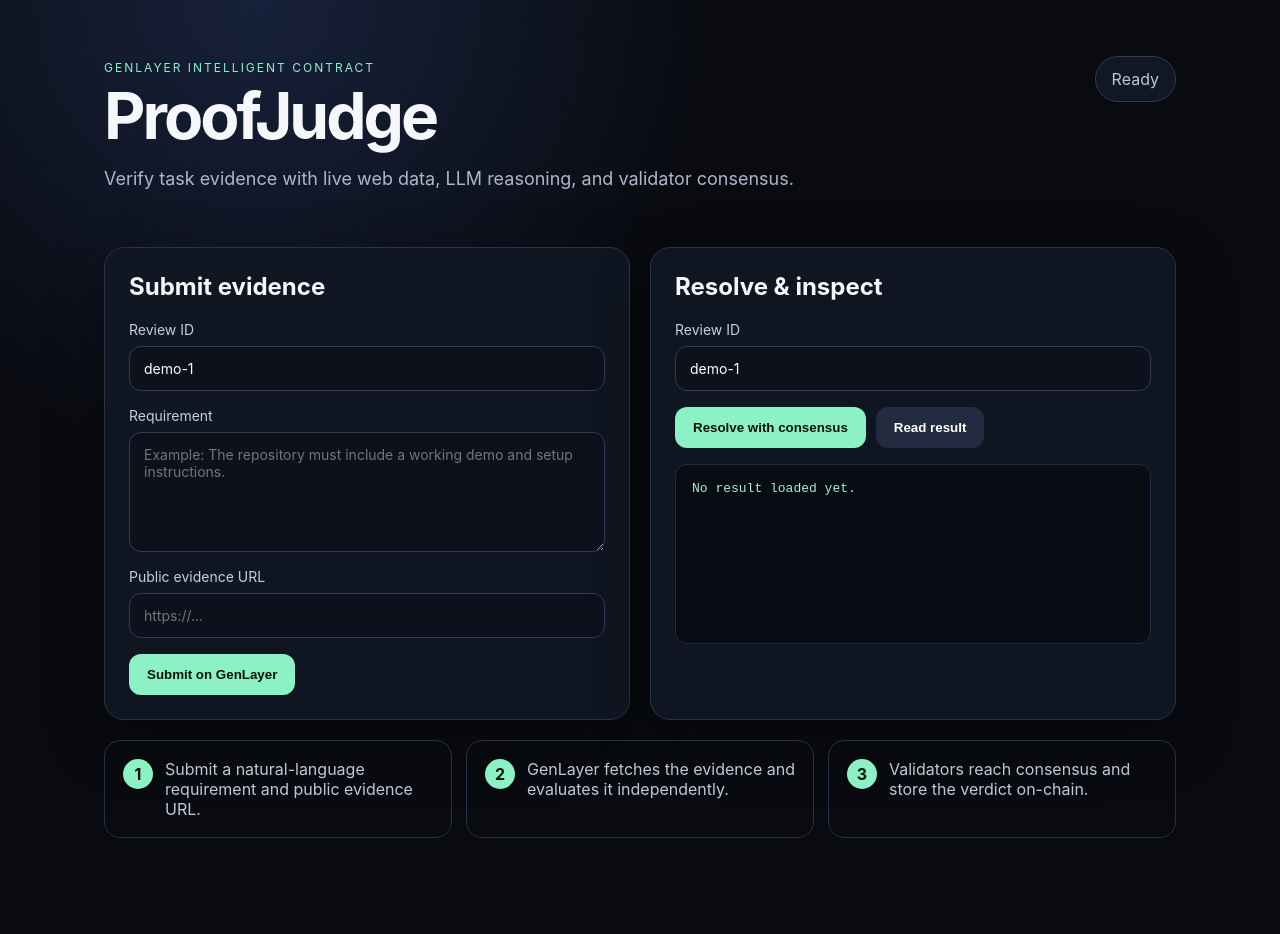
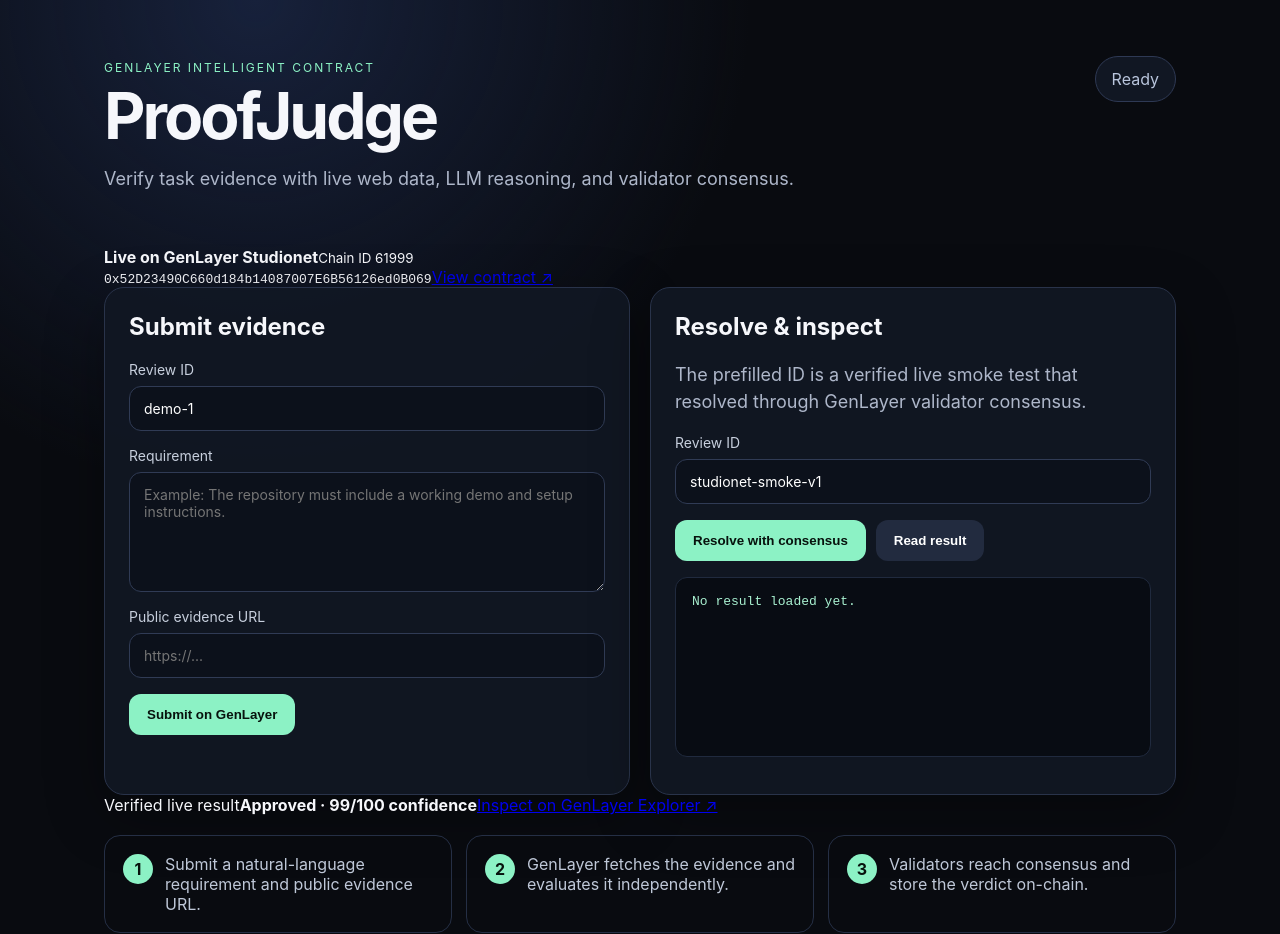
Before and after one commit to maho0638/proofjudge-genlayer, a Next.js app in the folder frontend/: page / in a window 1280 px wide. Shown: the top 934 px of the page. Built offline with nearby package versions, Linux system fonts and the light colour scheme.

Commit message:
ui: surface live Studionet deployment and verified result

```diff
--- a/frontend/app/page.tsx
+++ b/frontend/app/page.tsx
@@ -78,7 +78,7 @@
   const [reviewId, setReviewId] = useState("demo-1");
   const [requirement, setRequirement] = useState("");
   const [evidenceUrl, setEvidenceUrl] = useState("");
-  const [lookupId, setLookupId] = useState("demo-1");
+  const [lookupId, setLookupId] = useState("studionet-smoke-v1");
   const [result, setResult] = useState<any>(null);
   const [status, setStatus] = useState("Ready");
 
@@ -165,6 +165,22 @@
         <div className="status">{status}</div>
       </header>
 
+      <section className="livebar">
+        <div>
+          <span className="liveDot" />
+          <strong>Live on GenLayer Studionet</strong>
+          <small>Chain ID 61999</small>
+        </div>
+        <code>{contractAddress}</code>
+        <a
+          href={`https://explorer-studio.genlayer.com/address/${contractAddress}`}
+          target="_blank"
+          rel="noreferrer"
+        >
+          View contract ↗
+        </a>
+      </section>
+
       <section className="grid">
         <form className="card" onSubmit={submitReview}>
           <h2>Submit evidence</h2>
@@ -200,6 +216,10 @@
 
         <div className="card">
           <h2>Resolve & inspect</h2>
+          <p className="hint">
+            The prefilled ID is a verified live smoke test that resolved through
+            GenLayer validator consensus.
+          </p>
 
           <label>
             Review ID
@@ -222,6 +242,18 @@
         </div>
       </section>
 
+      <section className="proof">
+        <span>Verified live result</span>
+        <strong>Approved · 99/100 confidence</strong>
+        <a
+          href="https://explorer-studio.genlayer.com/address/0x52D23490C660d184b14087007E6B56126ed0B069"
+          target="_blank"
+          rel="noreferrer"
+        >
+          Inspect on GenLayer Explorer ↗
+        </a>
+      </section>
+
       <section className="steps">
         <div>
           <b>1</b>
@@ -236,6 +268,17 @@
           <span>Validators reach consensus and store the verdict on-chain.</span>
         </div>
       </section>
+
+      <footer>
+        <a
+          href="https://github.com/maho0638/proofjudge-genlayer"
+          target="_blank"
+          rel="noreferrer"
+        >
+          Source on GitHub ↗
+        </a>
+        <span>ProofJudge · GenLayer Intelligent Contract</span>
+      </footer>
     </main>
   );
 }
```
